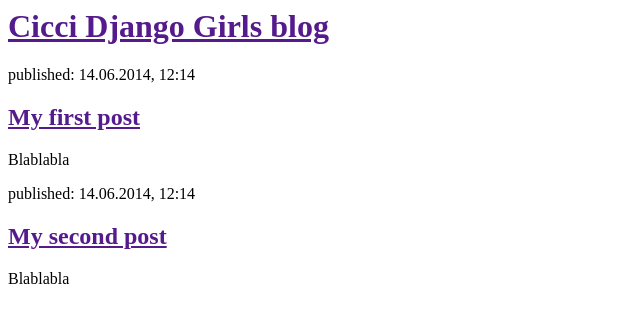
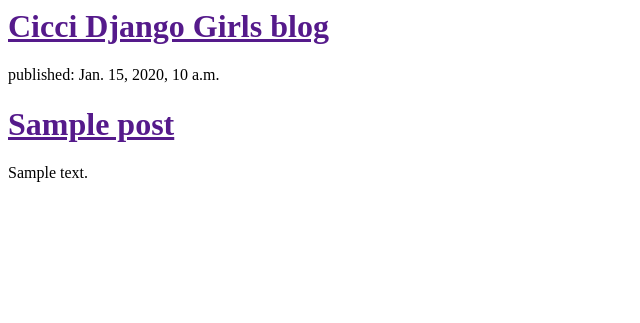
Before and after one commit to CCpollon/my-first-blog, a Django app: template blog/templates/blog/post_list.html in a window 1280 px wide. Shown: the top 323 px of the page, without its empty margins (0-640 px from the left). Run offline with Django 3.2, Linux system fonts and the light colour scheme; the template is opened without the code that fills it: values that come from a table or form of the project are taken from there, others are empty; tables that the repository leaves empty hold one stand-in row (values such as "Sample post").

Commit message:
Modified templates to display posts from database.

```diff
--- a/blog/templates/blog/post_list.html
+++ b/blog/templates/blog/post_list.html
@@ -7,16 +7,13 @@
             <h1><a href="">Cicci Django Girls blog</a></h1>
         </div>
 
-        <div>
-            <p>published: 14.06.2014, 12:14</p>
-            <h2><a href="">My first post</a></h2>
-            <p>Blablabla</p>
-        </div>
+        {% for post in posts %}
+      <div>
+          <p>published: {{ post.published_date }}</p>
+          <h1><a href="">{{ post.title }}</a></h1>
+          <p>{{ post.text|linebreaks }}</p>
+      </div>
+  {% endfor %}
 
-        <div>
-            <p>published: 14.06.2014, 12:14</p>
-            <h2><a href="">My second post</a></h2>
-            <p>Blablabla</p>
-        </div>
     </body>
 </html>
--- a/blog/views.py
+++ b/blog/views.py
@@ -1,5 +1,9 @@
 from django.shortcuts import render
+from django.utils import timezone
+from .models import Post
+
 def post_list(request):
-    return render(request, 'blog/post_list.html', {})
+    posts = Post.objects.filter(published_date__lte=timezone.now()).order_by('published_date')
+    return render(request, 'blog/post_list.html', {'posts': posts})
 
 # Create your views here.
```
